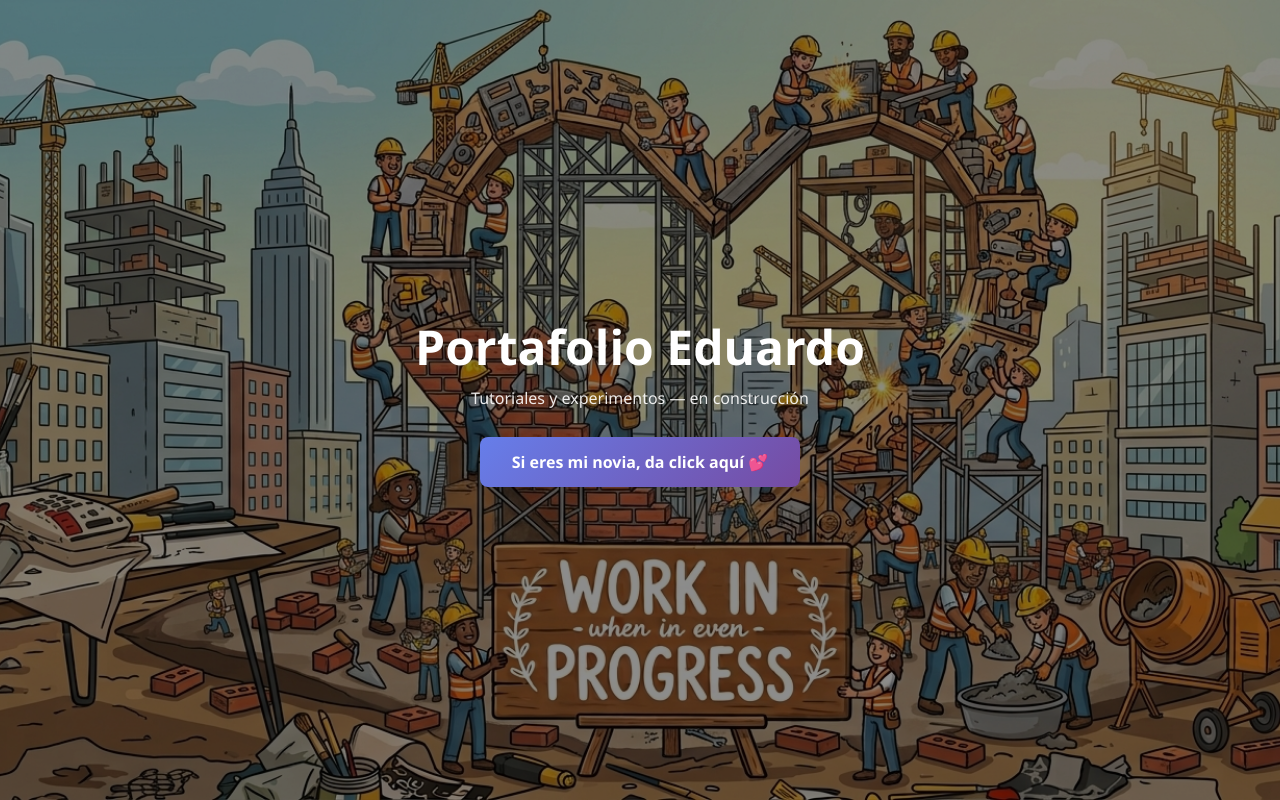
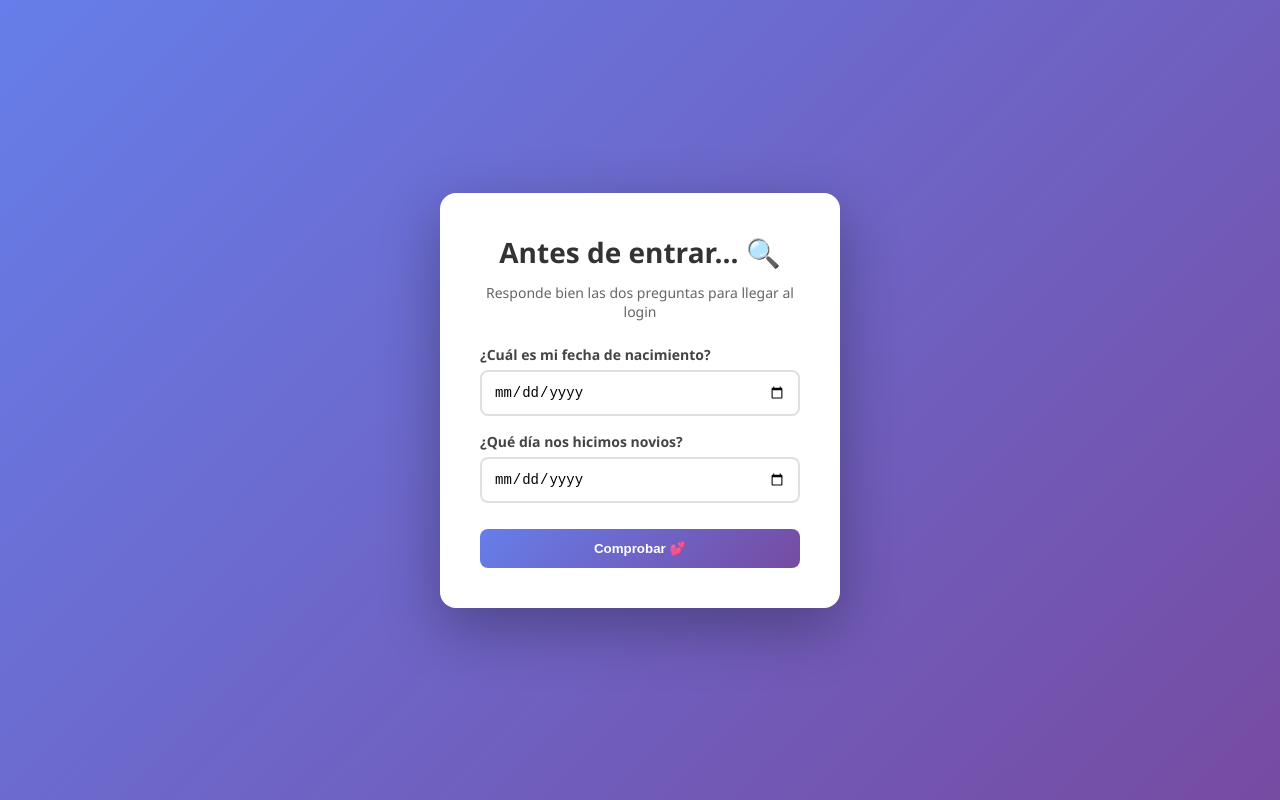
Before and after one commit to Eduardogallegos/portfolio, a React (Vite) app in the folder lalo-frontend/: page /pareja/enigma in a window 1280 px wide. Before the commit this address led to /. Built offline with nearby package versions, Linux system fonts and the light colour scheme; no server answers.

Commit message:
add treasure hunt

```diff
--- a/lalo-frontend/src/App.jsx
+++ b/lalo-frontend/src/App.jsx
@@ -1,6 +1,7 @@
 import { Routes, Route, Navigate } from 'react-router-dom'
 import { useAuth } from './hooks/useAuth'
 import { Landing } from './pages/Landing'
+import { TreasureHunt } from './pages/TreasureHunt'
 import { Login } from './components/Login'
 import { DateBooking } from './components/DateBooking'
 import './App.css'
@@ -33,9 +34,14 @@ function ParejaSection() {
 
 function LoginRoute() {
   const { isAuthenticated } = useAuth()
+  const huntPassed = sessionStorage.getItem('hunt_passed') === 'true'
 
   if (isAuthenticated) {
     return <Navigate to="/pareja" replace />
+  }
+
+  if (!huntPassed) {
+    return <Navigate to="/pareja/enigma" replace />
   }
 
   return (
@@ -49,6 +55,7 @@ function App() {
   return (
     <Routes>
       <Route path="/" element={<Landing />} />
+      <Route path="/pareja/enigma" element={<TreasureHunt />} />
       <Route path="/pareja/login" element={<LoginRoute />} />
       <Route path="/pareja" element={<ParejaSection />} />
       <Route path="*" element={<Navigate to="/" replace />} />
--- a/lalo-frontend/src/pages/Landing.jsx
+++ b/lalo-frontend/src/pages/Landing.jsx
@@ -11,7 +11,7 @@ export const Landing = () => (
     <div className="landing-content">
       <h1>Portafolio Eduardo</h1>
       <p>Tutoriales y experimentos — en construcción</p>
-      <Link to="/pareja/login" className="landing-btn">
+      <Link to="/pareja/enigma" className="landing-btn">
         Si eres mi novia, da click aquí 💕
       </Link>
     </div>
--- /dev/null
+++ b/lalo-frontend/src/pages/TreasureHunt.css
@@ -0,0 +1,20 @@
+.hunt-card {
+  text-align: center;
+}
+
+.hunt-subtitle {
+  color: #666;
+  font-size: 14px;
+  margin-top: -18px;
+  margin-bottom: 24px;
+}
+
+.hunt-label {
+  display: flex;
+  flex-direction: column;
+  gap: 6px;
+  text-align: left;
+  font-size: 14px;
+  font-weight: 600;
+  color: #444;
+}
--- /dev/null
+++ b/lalo-frontend/src/pages/TreasureHunt.jsx
@@ -0,0 +1,61 @@
+import { useState } from 'react'
+import { useNavigate } from 'react-router-dom'
+import '../components/Auth.css'
+import './TreasureHunt.css'
+
+const BIRTHDAY = '1998-11-05'
+const ANNIVERSARY = '2026-08-01'
+
+export const TreasureHunt = () => {
+  const [birthday, setBirthday] = useState('')
+  const [anniversary, setAnniversary] = useState('')
+  const [error, setError] = useState(null)
+  const navigate = useNavigate()
+
+  const handleSubmit = (e) => {
+    e.preventDefault()
+
+    if (birthday === BIRTHDAY && anniversary === ANNIVERSARY) {
+      sessionStorage.setItem('hunt_passed', 'true')
+      navigate('/pareja/login')
+      return
+    }
+
+    setError('Alguna fecha no es correcta. Inténtalo de nuevo 💭')
+  }
+
+  return (
+    <div className="auth-container">
+      <div className="auth-card hunt-card">
+        <h1>Antes de entrar... 🔍</h1>
+        <p className="hunt-subtitle">
+          Responde bien las dos preguntas para llegar al login
+        </p>
+        {error && <div className="alert alert-error">{error}</div>}
+        <form onSubmit={handleSubmit}>
+          <label className="hunt-label">
+            ¿Cuál es mi fecha de nacimiento?
+            <input
+              type="date"
+              value={birthday}
+              onChange={(e) => setBirthday(e.target.value)}
+              required
+            />
+          </label>
+          <label className="hunt-label">
+            ¿Qué día nos hicimos novios?
+            <input
+              type="date"
+              value={anniversary}
+              onChange={(e) => setAnniversary(e.target.value)}
+              required
+            />
+          </label>
+          <button type="submit" className="btn-primary">
+            Comprobar 💕
+          </button>
+        </form>
+      </div>
+    </div>
+  )
+}
```
